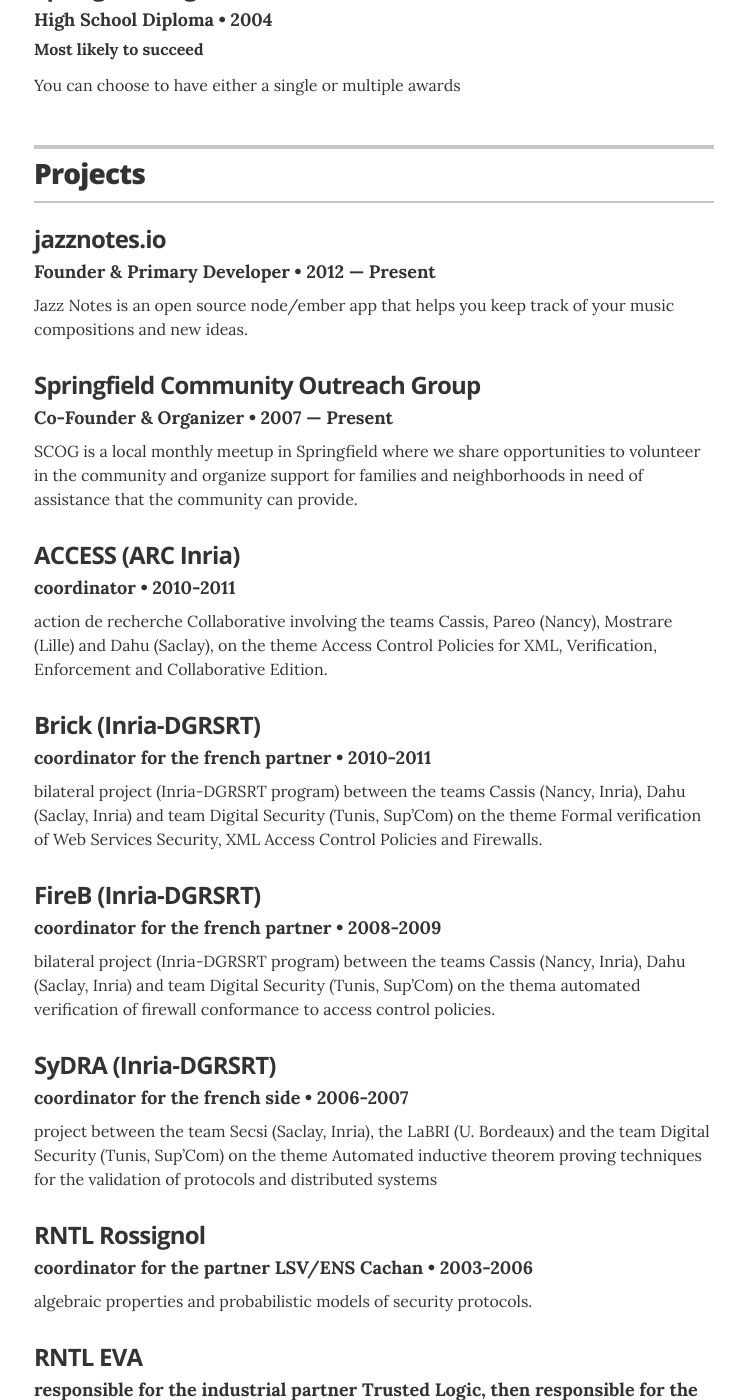
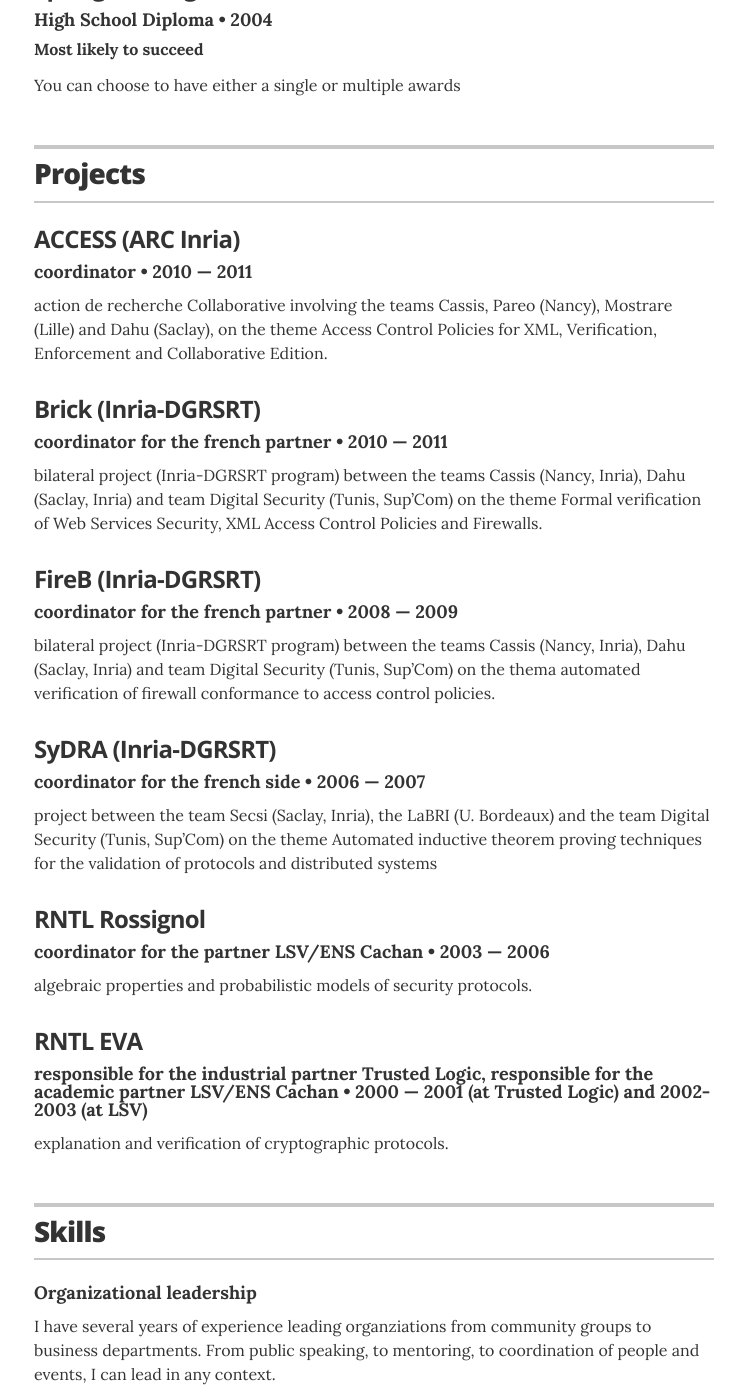
Before and after one commit to florento/florent-jacquemard.github.io, a Jekyll site: the page built from index.html, in a window 1280 px wide and 1400 px high, scrolled down 1521 px. Shown: the whole window, without its empty margins (266-1011 px from the left). Built offline with Jekyll 4.4.1, drawn with Linux system fonts in a browser that asks for light colours; some of the changed text lies outside the part shown.

Commit message:
update project data

```diff
--- a/_data/projects.yml
+++ b/_data/projects.yml
@@ -2,52 +2,52 @@
 # uncomment the urls if you wish to display them, and add your own URL
 
 # jazznotes.io
-- project: jazznotes.io
-  role: Founder & Primary Developer
-  duration: 2012 &mdash; Present
-  # url: "#"
-  description: Jazz Notes is an open source node/ember app that helps you keep track of your music compositions and new ideas.
+#- project: jazznotes.io
+#  role: Founder & Primary Developer
+#  duration: 2012 &mdash; Present
+#  # url: "#"
+#  description: Jazz Notes is an open source node/ember app that helps you keep track of your music compositions and new ideas.
 
 # Springfield Community Outreach Group
-- project: Springfield Community Outreach Group
-  role: Co-Founder & Organizer
-  duration: 2007 &mdash; Present
-  # url: "#"
-  description: SCOG is a local monthly meetup in Springfield where we share opportunities to volunteer in the community and organize support for families and neighborhoods in need of assistance that the community can provide.
+#- project: Springfield Community Outreach Group
+#  role: Co-Founder & Organizer
+#  duration: 2007 &mdash; Present
+#  # url: "#"
+#  description: SCOG is a local monthly meetup in Springfield where we share opportunities to volunteer in the community and organize support for families and neighborhoods in need of assistance that the community can provide.
 
 # ARC ACCESS
 - project: ACCESS (ARC Inria)
   role: coordinator
-  duration: 2010-2011
+  duration: 2010 &mdash; 2011
   description: action de recherche Collaborative involving the teams Cassis, Pareo (Nancy), Mostrare (Lille) and Dahu (Saclay), on the theme Access Control Policies for XML, Verification, Enforcement and Collaborative Edition.
 
 - project: Brick (Inria-DGRSRT)
   role: coordinator for the french partner
-  duration: 2010-2011
+  duration: 2010 &mdash; 2011
   # url: "#"
   description: bilateral project (Inria-DGRSRT program) between the teams Cassis (Nancy, Inria), Dahu (Saclay, Inria) and team Digital Security (Tunis, Sup’Com) on the theme Formal verification of Web Services Security, XML Access Control Policies and Firewalls.
 
 - project: FireB (Inria-DGRSRT)
   role: coordinator for the french partner
-  duration: 2008-2009
+  duration: 2008 &mdash; 2009
   # url: "#"
   description: bilateral project (Inria-DGRSRT program) between the teams Cassis (Nancy, Inria), Dahu (Saclay, Inria) and team Digital Security (Tunis, Sup’Com) on the thema automated verification of firewall conformance to access control policies.
 
 - project: SyDRA (Inria-DGRSRT)
   role: coordinator for the french side
-  duration: 2006-2007
+  duration: 2006 &mdash; 2007
   # url: "#"
   description: project between the team Secsi (Saclay, Inria), the LaBRI (U. Bordeaux) and the team Digital Security (Tunis, Sup’Com) on the theme Automated inductive theorem proving techniques for the validation of protocols and distributed systems
 
 
 - project: RNTL Rossignol
   role: coordinator for the partner LSV/ENS Cachan
-  duration: 2003-2006
+  duration: 2003 &mdash; 2006
   # url: "#"
   description: algebraic properties and probabilistic models of security protocols.
 
 - project: RNTL EVA
-  role: responsible for the industrial partner Trusted Logic, then responsible for the academic partner LSV/ENS Cachan
-  duration: 2000-2001 (at Trusted Logic) and 2002-2003 (LSV)
+  role: responsible for the industrial partner Trusted Logic, responsible for the academic partner LSV/ENS Cachan
+  duration: 2000 &mdash; 2001 (at Trusted Logic) and 2002-2003 (at LSV)
   # url: "#"
   description: explanation and verification of cryptographic protocols.
```
